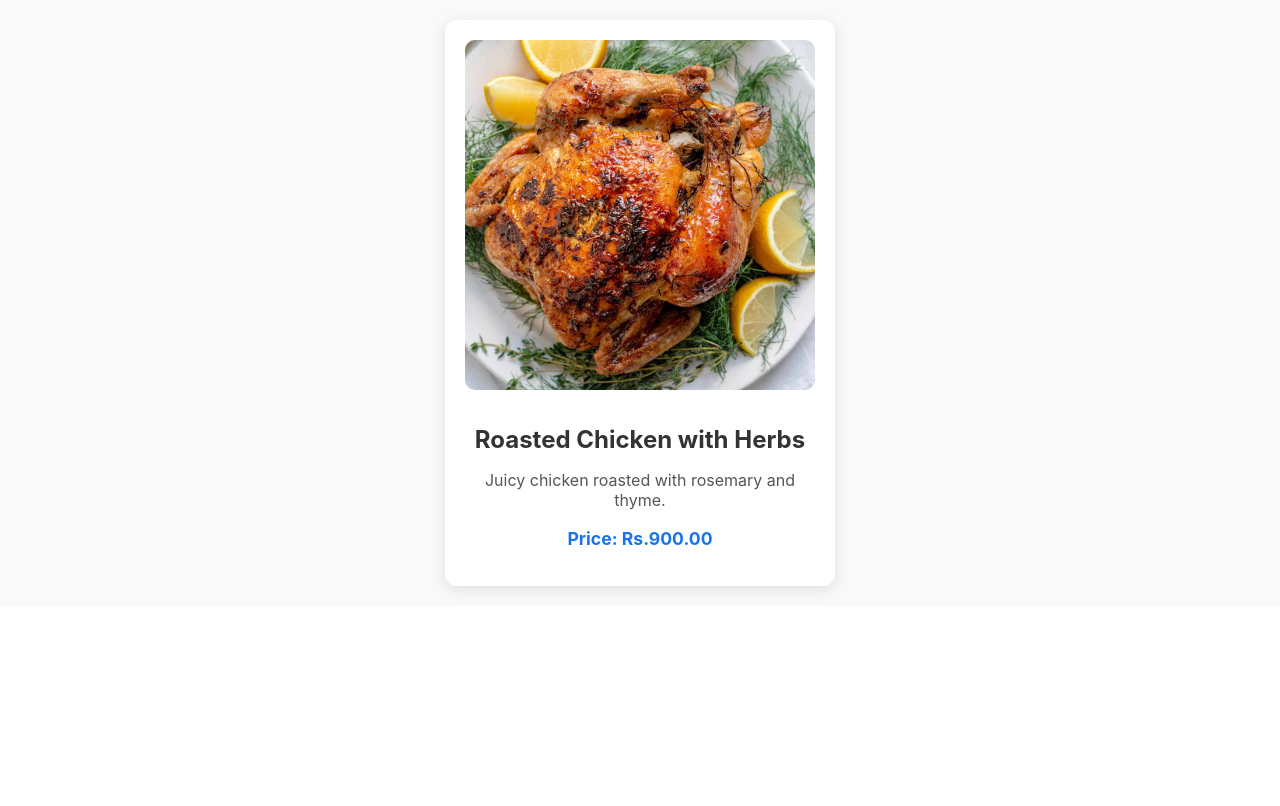
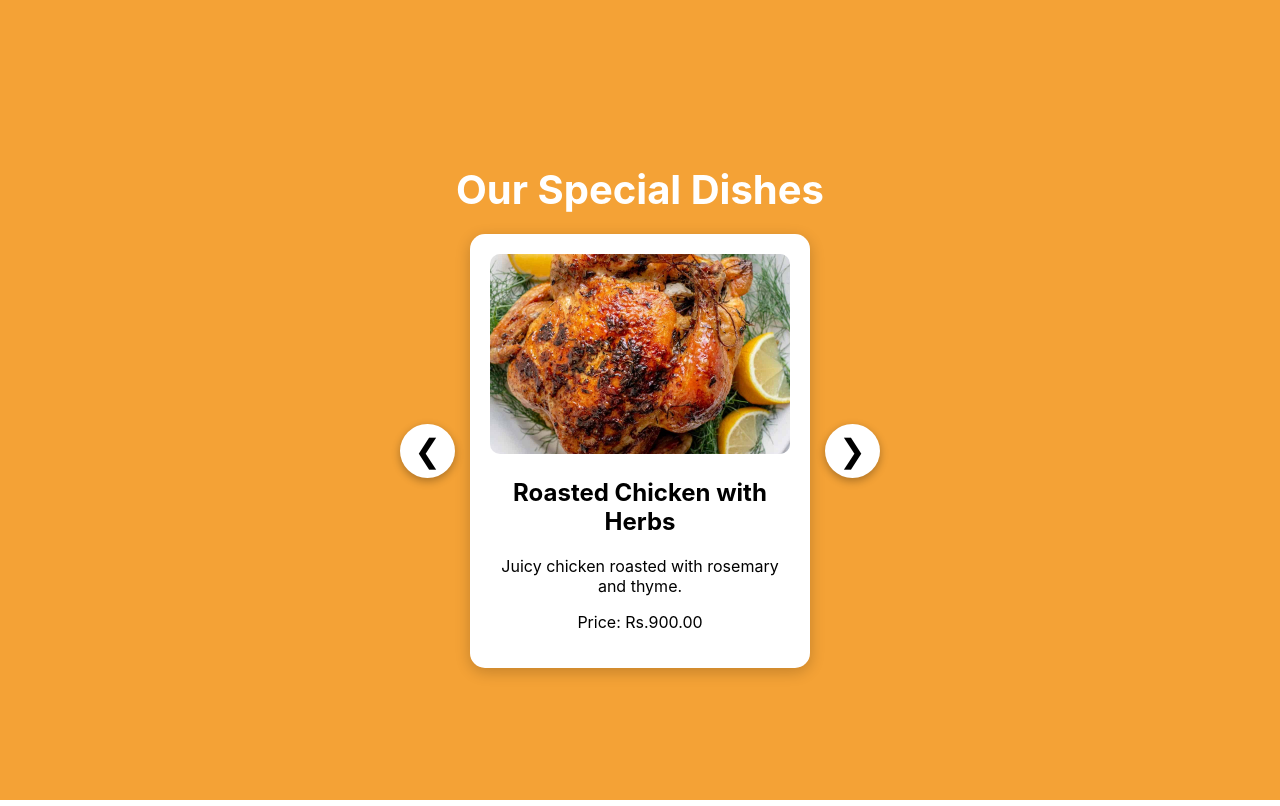
Before and after one commit to Tharushi-2003/Yummi-Web, a React (Create React App) app: page / in a window 1280 px wide. Built offline with nearby package versions, Linux system fonts and the light colour scheme.

Commit message:
I did some changes of specials page

```diff
--- a/src/App.js
+++ b/src/App.js
@@ -1,11 +1,12 @@
 import logo from './logo.svg';
 import './App.css';
-import Special from './Pages/Special';
+import Specials from './Pages/Specials';
+import Special from './Component/Special';
 
 function App() {
   return (
     <div className="App">
-      <Special/>
+      <Specials/>
     </div>
   );
 }
--- /dev/null
+++ b/src/Component/Special.css
@@ -0,0 +1,53 @@
+.specials-container {
+  display: flex;
+  flex-direction: column;
+  align-items: center;
+  background: #f4a236;
+  height: 100vh;
+  justify-content: center;
+}
+
+
+
+.page-heading {
+  font-size: 2.5rem;
+  font-weight: bold;
+  color: #fff;
+  margin-bottom: 20px;
+  position: relative;
+  z-index: 2;
+  text-align: center;
+}
+
+.dish-card-wrapper {
+  display: flex;
+  align-items: center;
+  justify-content: center;
+  gap: 15px;
+}
+
+.dish-card {
+  background: white;
+  padding: 20px;
+  border-radius: 15px;
+  box-shadow: 0 4px 15px rgba(0,0,0,0.2);
+  text-align: center;
+  width: 300px;
+}
+
+.dish-image {
+  width: 100%;
+  height: 200px;
+  object-fit: cover;
+  border-radius: 10px;
+}
+
+.arrow {
+  background: white;
+  border: none;
+  font-size: 2rem;
+  cursor: pointer;
+  border-radius: 50%;
+  padding: 8px 14px;
+  box-shadow: 0 3px 8px rgba(0,0,0,0.3);
+}
--- a/src/Pages/Special.js
+++ b/src/Component/Special.js
@@ -40,6 +40,7 @@ export default function Special() {
   const dishes = [dish1, dish2, dish3, dish4, dish5];
   const [currentIndex, setCurrentIndex] = useState(0);
 
+  // Auto-play
   useEffect(() => {
     const interval = setInterval(() => {
       setCurrentIndex((prevIndex) => (prevIndex + 1) % dishes.length);
@@ -51,6 +52,18 @@ export default function Special() {
 
   return (
     <div className="specials-container">
+      <h2 className="page-heading">Our Special Dishes</h2>
+
+      <div className="dish-card-wrapper">
+        {/* Left arrow */}
+        <button
+          className="arrow left"
+          onClick={() => setCurrentIndex((prev) => (prev - 1 + dishes.length) % dishes.length)}
+        >
+          ❮
+        </button>
+
+        {/* Dish card */}
         <div className="dish-card">
           <img src={currentDish.image} alt={currentDish.title} className="dish-image" />
           <div className="dish-info">
@@ -59,6 +72,15 @@ export default function Special() {
             <p className="dish-price">Price: {currentDish.price}</p>
           </div>
         </div>
+
+        {/* Right arrow */}
+        <button
+          className="arrow right"
+          onClick={() => setCurrentIndex((prev) => (prev + 1) % dishes.length)}
+        >
+          ❯
+        </button>
+      </div>
     </div>
   );
 }
--- a/src/Pages/Special.css
+++ /dev/null
@@ -1,84 +0,0 @@
-/* Container */
-body {
-  margin: 0;
-  padding-bottom: 200px; /* bottom fixed Specials එක accommodate කරන්න */
-}
-
-
-.specials-container {
-  display: flex;
-  justify-content: center;
-  align-items: center;
-  padding: 20px;
-  min-height: 400px;
-  background-color: #f9f9f9;
-}
-
-/* Card */
-.dish-card {
-  display: flex;
-  flex-direction: column;
-  align-items: center;
-  max-width: 350px;
-  background-color: #fff;
-  padding: 20px;
-  border-radius: 12px;
-  box-shadow: 0 4px 15px rgba(0,0,0,0.1);
-  transition: transform 0.3s ease, box-shadow 0.3s ease;
-}
-
-.dish-card:hover {
-  transform: translateY(-5px);
-  box-shadow: 0 8px 20px rgba(0,0,0,0.2);
-}
-
-/* Image */
-.dish-image {
-  width: 100%;
-  height: auto;
-  border-radius: 10px;
-  margin-bottom: 15px;
-}
-
-/* Info */
-.dish-info {
-  text-align: center;
-}
-
-.dish-title {
-  font-size: 1.5rem;
-  color: #333;
-  margin-bottom: 10px;
-}
-
-.dish-desc {
-  font-size: 1rem;
-  color: #555;
-  margin-bottom: 8px;
-}
-
-.dish-price {
-  font-size: 1.1rem;
-  font-weight: bold;
-  color: #1a73e8;
-}
-
-/* Responsive */
-@media (max-width: 480px) {
-  .dish-card {
-    max-width: 90%;
-    padding: 15px;
-  }
-
-  .dish-title {
-    font-size: 1.3rem;
-  }
-
-  .dish-desc {
-    font-size: 0.95rem;
-  }
-
-  .dish-price {
-    font-size: 1rem;
-  }
-}
--- /dev/null
+++ b/src/Pages/Specials.js
@@ -0,0 +1,10 @@
+import React from 'react'
+import Special from '../Component/Special'
+
+export default function Specials() {
+  return (
+    <div>
+      <Special/>
+    </div>
+  )
+}
```
Also changed, not shown: public/images/image.jpg (added). Lines whose indentation alone changed are shown as unchanged.
